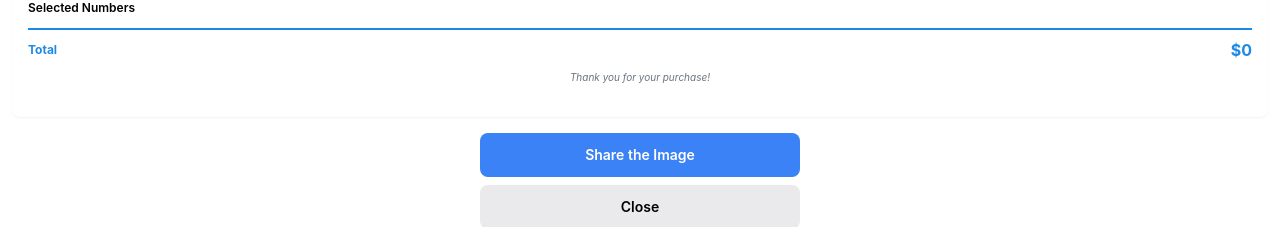
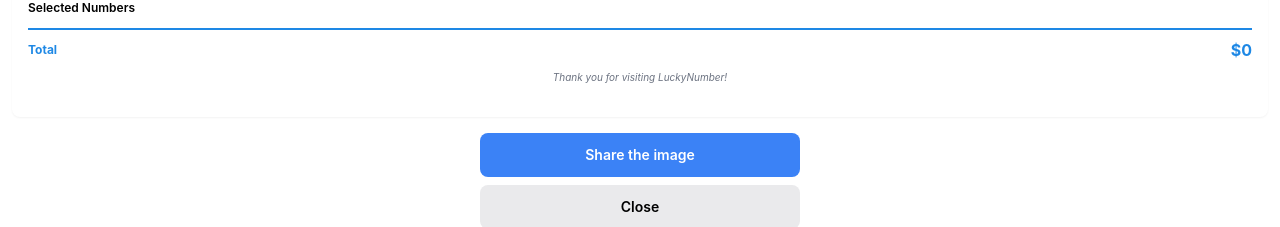
Before and after one commit to chheunseangmeng/Number-Bot, a Vue app: page /receipt in a window 1280 px wide. Shown: the part 255-482 px from the top of the page. Built offline with nearby package versions, Linux system fonts and the light colour scheme.

Commit message:
Updated: UI of button close

```diff
--- a/src/views/ReceiptView.vue
+++ b/src/views/ReceiptView.vue
@@ -68,7 +68,7 @@
               >
             </div>
             <p class="text-center text-[10px] text-gray-500 mt-1 italic pb-4">
-              Thank you for your purchase!
+                Thank you for visiting LuckyNumber!
             </p>
           </div>
         </div>
@@ -77,17 +77,17 @@
       <!-- Share Image Button -->
       <div class="w-full max-w-xs mt-4">
         <button
-          class="w-full py-3 px-4 rounded-lg text-sm font-semibold bg-blue-500 text-white active:scale-95 hover:scale-105 hover:bg-blue-600 transition-all duration-200 ease-in-out"
+          class="w-full py-3 px-4 rounded-lg text-sm font-semibold bg-blue-500 text-white active:scale-95 hover:scale-[1.02] hover:bg-blue-600 transition-all duration-200 ease-in-out"
           @click="saveImage"
         >
-          Share the Image
+          Share the image
         </button>
       </div>
 
       <!-- Close Button -->
       <div class="w-full max-w-xs mt-2 mb-6">
         <button
-          class="w-full py-3 px-4 rounded-lg text-sm font-semibold bg-[var(--tg-theme-inactive-bg-color)] text-[var(--tg-theme-text-color)] active:scale-95 hover:scale-105 hover:bg-[var(--tg-theme-hint-color)] hover:text-white transition-all duration-200 ease-in-out"
+          class="w-full py-3 px-4 rounded-lg text-sm font-semibold bg-[var(--tg-theme-inactive-bg-color)] text-[var(--tg-theme-text-color)] active:scale-95 hover:scale-[1.02] hover:bg-[var(--tg-theme-hint-color)] hover:text-white transition-all duration-200 ease-in-out"
           @click="handleClose"
         >
           Close
```
